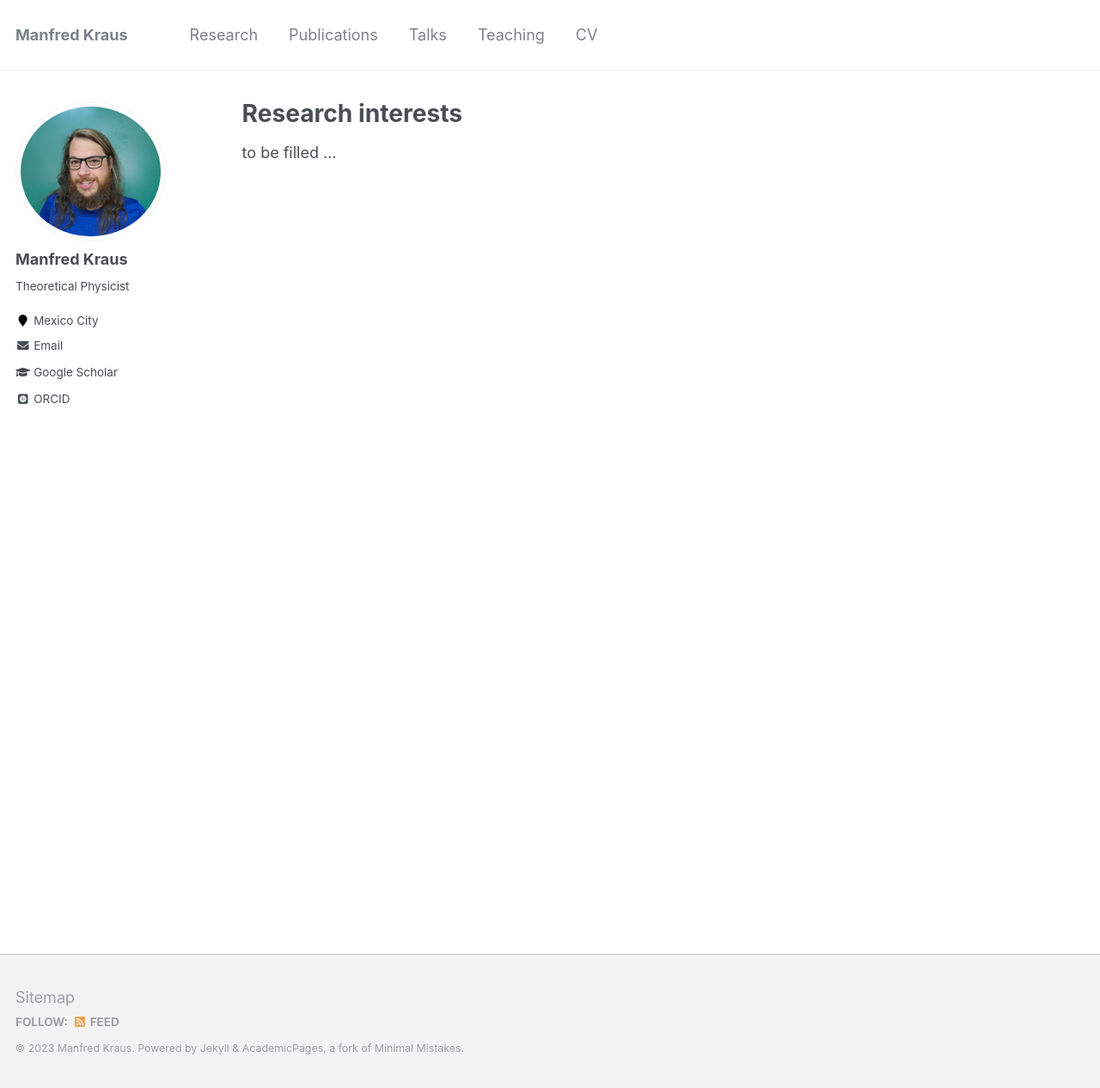
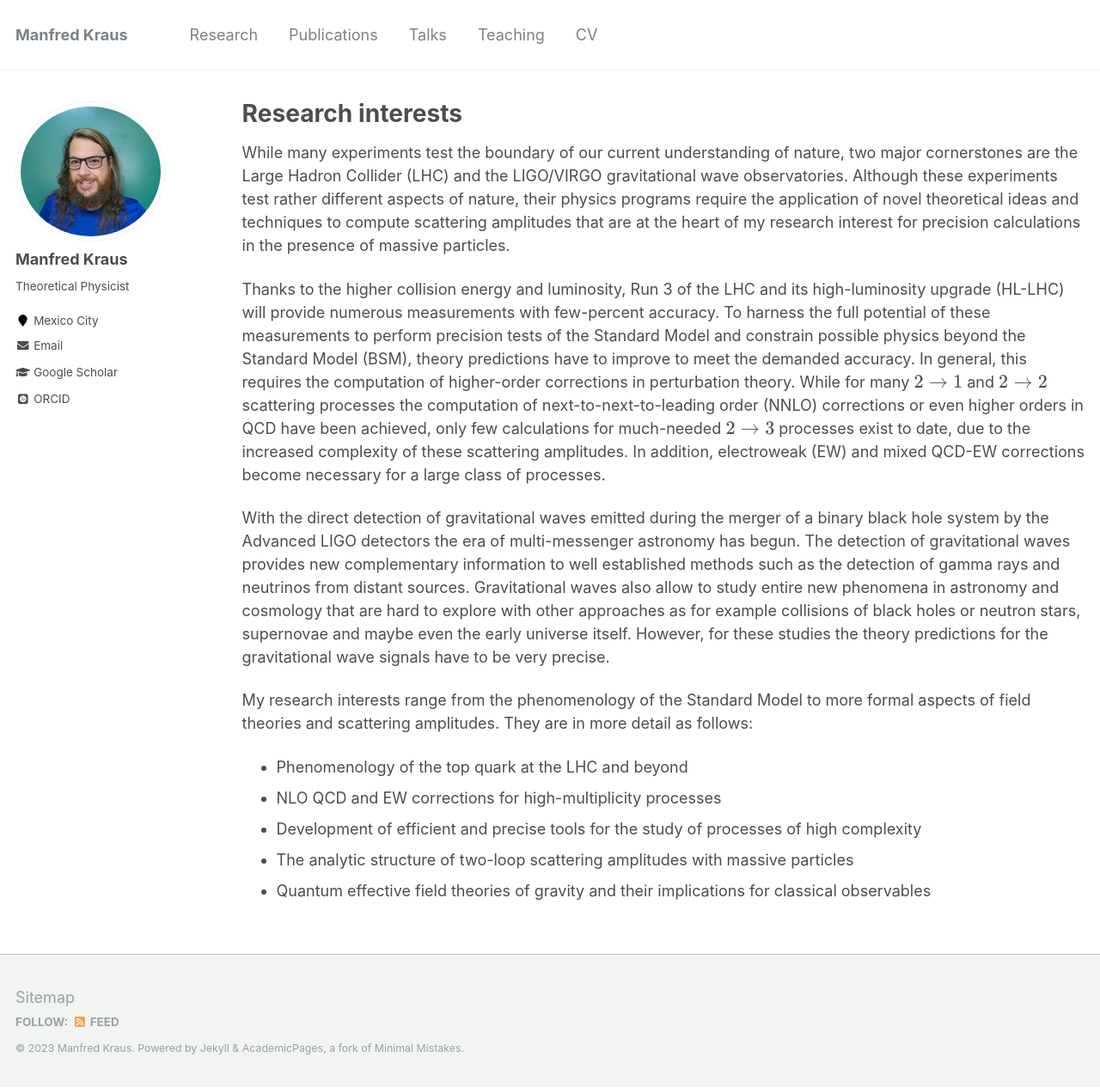
Before and after one commit to ManfredKraus/ManfredKraus.github.io, a Jekyll site: the page built from _pages/research.md, in a window 1280 px wide and 1266 px high. Shown: the whole window at 86% size. Built offline with Jekyll 4.4.1, drawn with Linux system fonts in a browser that asks for light colours; some web fonts are replaced; formulas are drawn with MathJax 3.

Commit message:
update research

```diff
--- a/_pages/research.md
+++ b/_pages/research.md
@@ -5,4 +5,48 @@ permalink: /research/
 author_profile: true
 ---
 
-to be filled ...
+While many experiments test the boundary of our current understanding of
+nature, two major cornerstones are the Large Hadron Collider (LHC) and the
+LIGO/VIRGO gravitational wave observatories. Although these experiments test
+rather different aspects of nature, their physics programs require the
+application of novel theoretical ideas and techniques to compute scattering
+amplitudes that are at the heart of my research interest for precision
+calculations in the presence of massive particles.
+
+
+Thanks to the higher collision energy and luminosity, Run 3 of the LHC and its
+high-luminosity upgrade (HL-LHC) will provide numerous measurements with
+few-percent accuracy. To harness the full potential of these measurements to
+perform precision tests of the Standard Model and constrain possible physics
+beyond the Standard Model (BSM), theory predictions have to improve to meet the
+demanded accuracy. In general, this requires the computation of higher-order
+corrections in perturbation theory. While for many $2\to 1$ and $2\to 2$
+scattering processes the computation of next-to-next-to-leading order (NNLO)
+corrections or even higher orders in QCD have been achieved, only few
+calculations for much-needed $2\to 3$ processes exist to date, due to the
+increased complexity of these scattering amplitudes.  In addition, electroweak
+(EW) and mixed QCD-EW corrections become necessary for a large class of
+processes.
+
+
+With the direct detection of gravitational waves emitted during the merger of a
+binary black hole system by the Advanced LIGO detectors the era of
+multi-messenger astronomy has begun. The detection of gravitational waves
+provides new complementary information to well established methods such as the
+detection of gamma rays and neutrinos from distant sources.  Gravitational
+waves also allow to study entire new phenomena in astronomy and cosmology that
+are hard to explore with other approaches as for example collisions of black
+holes or neutron stars, supernovae and maybe even the early universe itself.
+However, for these studies the theory predictions for the gravitational wave
+signals have to be very precise.
+
+
+My research interests range from the phenomenology of the Standard Model to
+more formal aspects of field theories and scattering amplitudes. They are in
+more detail as follows:
+
+* Phenomenology of the top quark at the LHC and beyond
+* NLO QCD and EW corrections for high-multiplicity processes
+* Development of efficient and precise tools for the study of processes of high complexity
+* The analytic structure of two-loop scattering amplitudes with massive particles
+* Quantum effective field theories of gravity and their implications for classical observables
```
